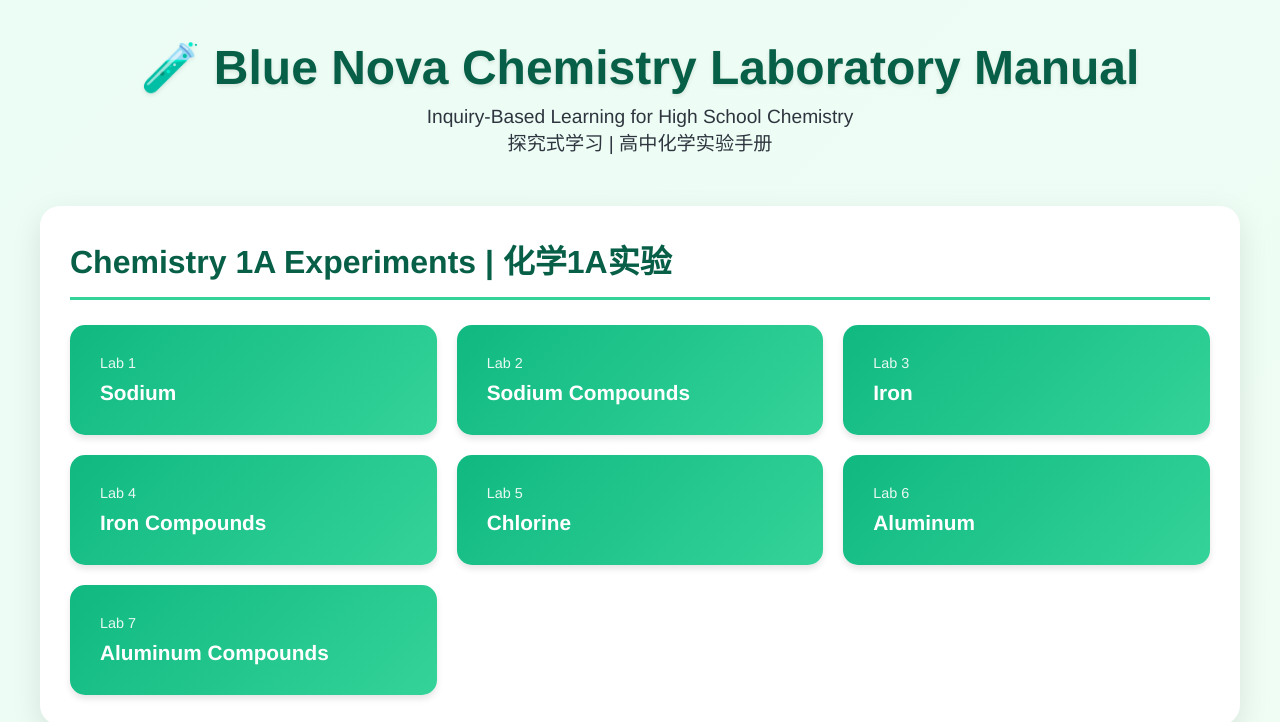
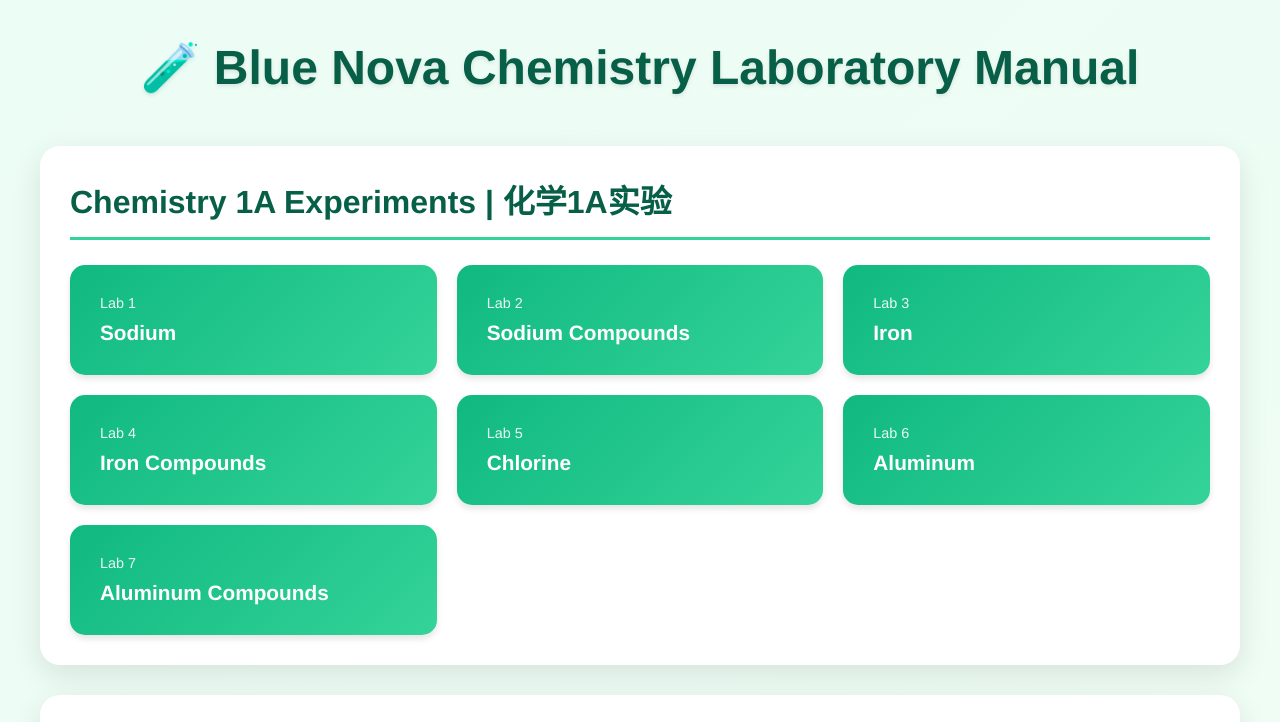
Before and after one commit to zuozhenpu/chemistry-lab, a plain HTML site: page index.html in a window 1280 px wide. Shown: the top 722 px of the page. Drawn offline with Linux system fonts and the light colour scheme.

Commit message:
Add files via upload

```diff
--- a/index.html
+++ b/index.html
@@ -1,5 +1,6 @@
 <!DOCTYPE html>
 <html lang="zh-CN">
+
 <head>
     <meta charset="UTF-8">
     <meta name="viewport" content="width=device-width, initial-scale=1.0">
@@ -108,12 +109,12 @@
         }
     </style>
 </head>
+
 <body>
     <div class="container">
         <header>
             <h1>🧪 Blue Nova Chemistry Laboratory Manual</h1>
-            <p class="subtitle">Inquiry-Based Learning for High School Chemistry</p>
-            <p class="subtitle">探究式学习 | 高中化学实验手册</p>
+
         </header>
 
         <div class="lab-section">
@@ -194,4 +195,5 @@
         </footer>
     </div>
 </body>
+
 </html>
```
Lines whose indentation alone changed are shown as unchanged.
